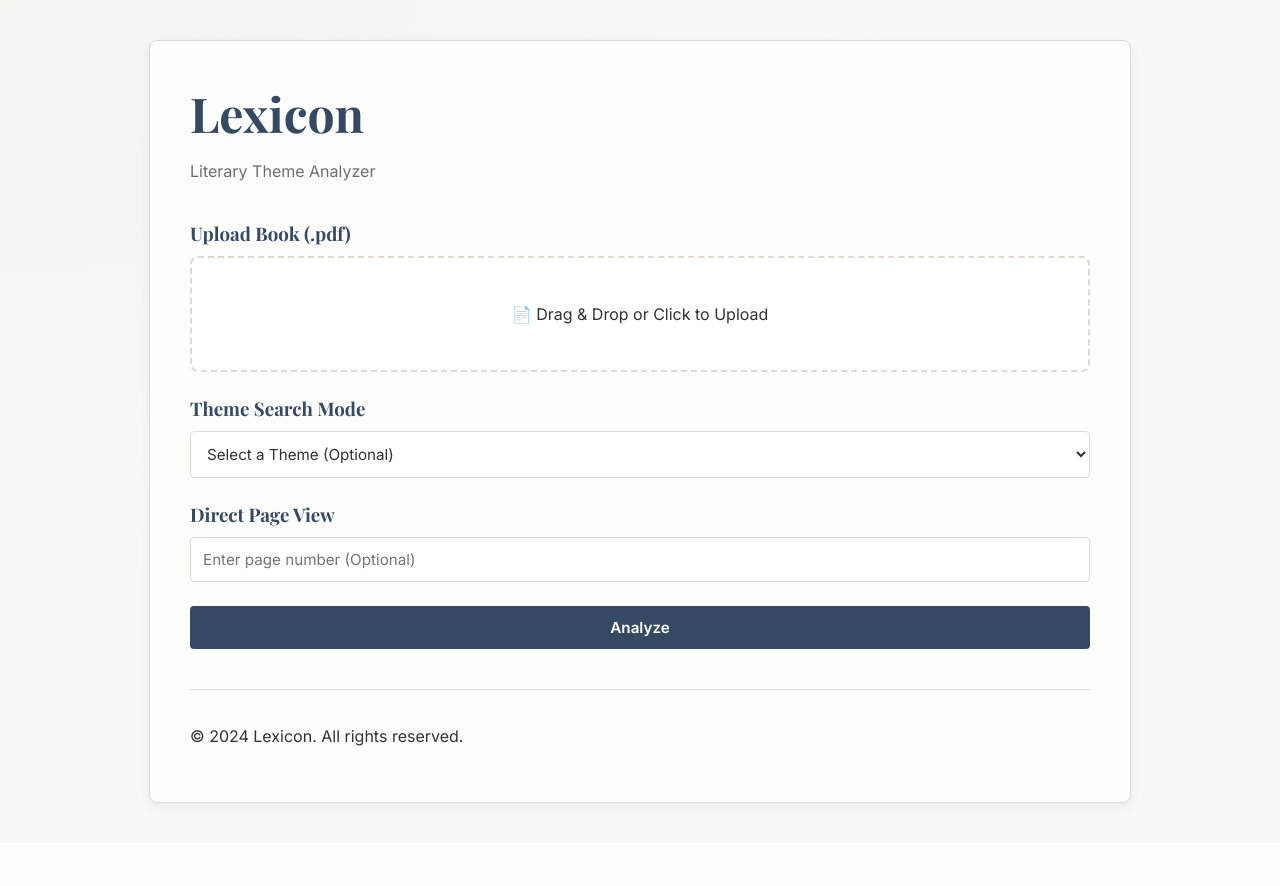
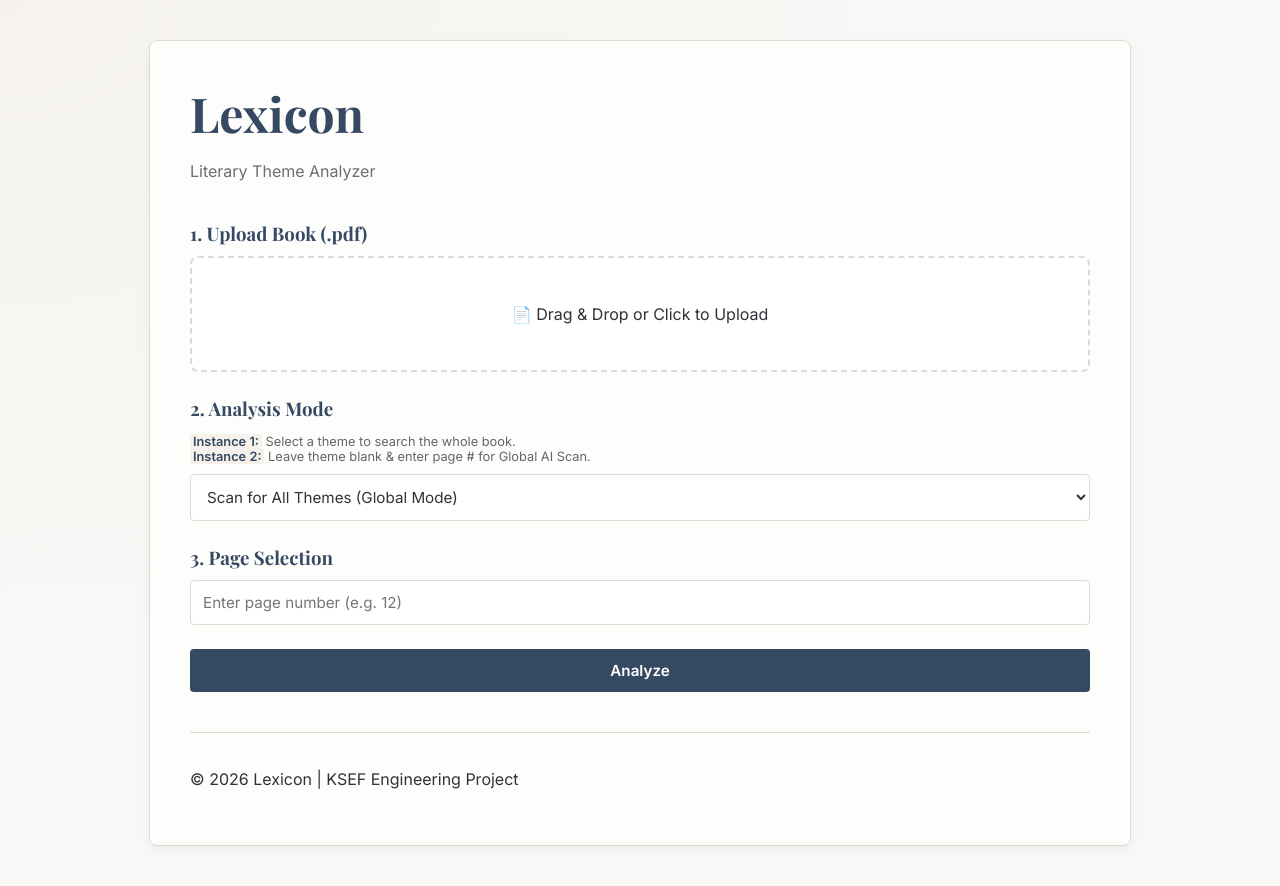
Before and after one commit to markpwachira-byte/theme-finder-2.0-clean, a Flask app: page / in a window 1280 px wide. Before the commit the page ends 806 px from the top, so only its background shows below. Run offline with Flask 3, Linux system fonts and the light colour scheme.

Commit message:
Update index.html

```diff
--- a/templates/index.html
+++ b/templates/index.html
@@ -8,6 +8,22 @@
     <link rel="preconnect" href="https://fonts.gstatic.com" crossorigin>
     <link href="https://fonts.googleapis.com/css2?family=Playfair+Display:wght@400;600;700&family=Inter:wght@300;400;500;600&display=swap" rel="stylesheet">
     <link rel="stylesheet" href="{{ url_for('static', filename='style.css') }}">
+    <style>
+        /* Extra styling for the new AI Assessment Evidence */
+        .assessment-box {
+            margin-top: 15px;
+            padding: 15px;
+            background-color: #f0f7f9;
+            border-left: 4px solid #0c5460;
+            border-radius: 4px;
+            font-size: 0.95rem;
+            color: #333;
+        }
+        .text-display mark {
+            padding: 2px 0;
+            border-radius: 2px;
+        }
+    </style>
 </head>
 <body>
     <div id="root">
@@ -20,7 +36,7 @@
             <form method="post" enctype="multipart/form-data" class="analysis-form" id="analysisForm">
 
                 <section>
-                    <h3>Upload Book (.pdf)</h3>
+                    <h3>1. Upload Book (.pdf)</h3>
                     <div class="file-upload-wrapper" id="dropZone">
                         <p id="fileLabel">📄 Drag & Drop or Click to Upload</p>
                         <input type="file" name="file" class="file-input" id="fileInput" required>
@@ -28,9 +44,13 @@
                 </section>
 
                 <section>
-                    <h3>Theme Search Mode</h3>
+                    <h3>2. Analysis Mode</h3>
+                    <p style="font-size: 0.8rem; color: #666; margin-bottom: 10px;">
+                        <b>Instance 1:</b> Select a theme to search the whole book.<br>
+                        <b>Instance 2:</b> Leave theme blank & enter page # for Global AI Scan.
+                    </p>
                     <select name="theme" class="file-input">
-                        <option value="">Select a Theme (Optional)</option>
+                        <option value="">Scan for All Themes (Global Mode)</option>
                         <option value="education">Education</option>
                         <option value="corruption">Corruption</option>
                         <option value="leadership">Leadership</option>
@@ -43,8 +63,8 @@
                 </section>
 
                 <section>
-                    <h3>Direct Page View</h3>
-                    <input type="number" name="page_number" placeholder="Enter page number (Optional)">
+                    <h3>3. Page Selection</h3>
+                    <input type="number" name="page_number" placeholder="Enter page number (e.g. 12)">
                 </section>
 
                 <input type="submit" value="Analyze" class="submit-btn" id="submitBtn">
@@ -58,8 +78,8 @@
                             <div class="text-display">{{ r.content|safe }}</div>
 
                             <div class="assessment-box">
-                                <strong>🤖 AI Assessment:</strong>
-                                <i>{{ r.assessment }}</i>
+                                <strong>🧠 AI THEMATIC ASSESSMENT:</strong><br>
+                                <span style="display: block; margin-top: 5px;">{{ r.assessment }}</span>
                             </div>
                         </div>
                     {% endfor %}
@@ -68,7 +88,7 @@
         </main>
 
         <footer>
-            <p>&copy; 2024 Lexicon. All rights reserved.</p>
+            <p>&copy; 2026 Lexicon | KSEF Engineering Project</p>
         </footer>
     </div>
 
```
